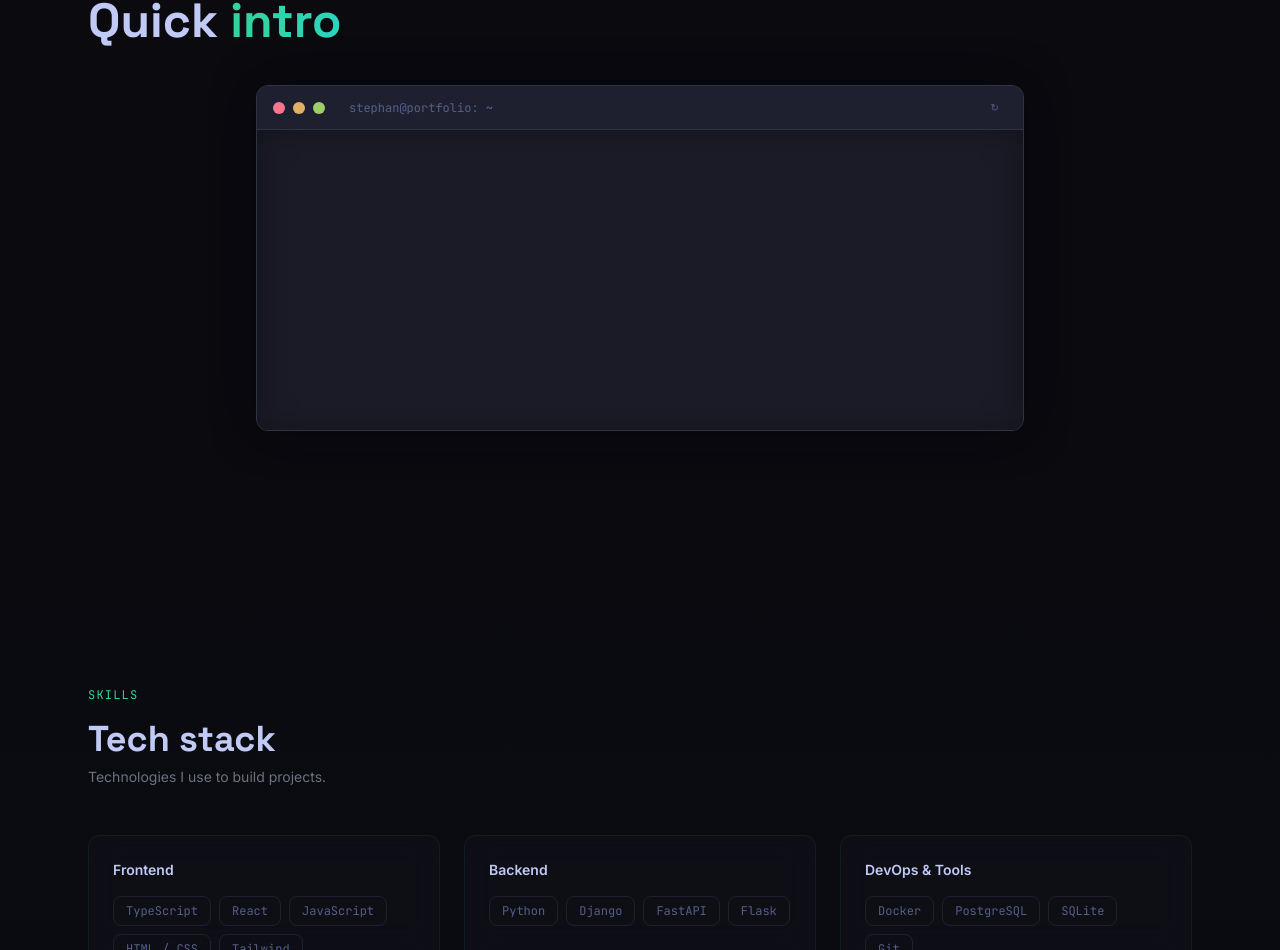
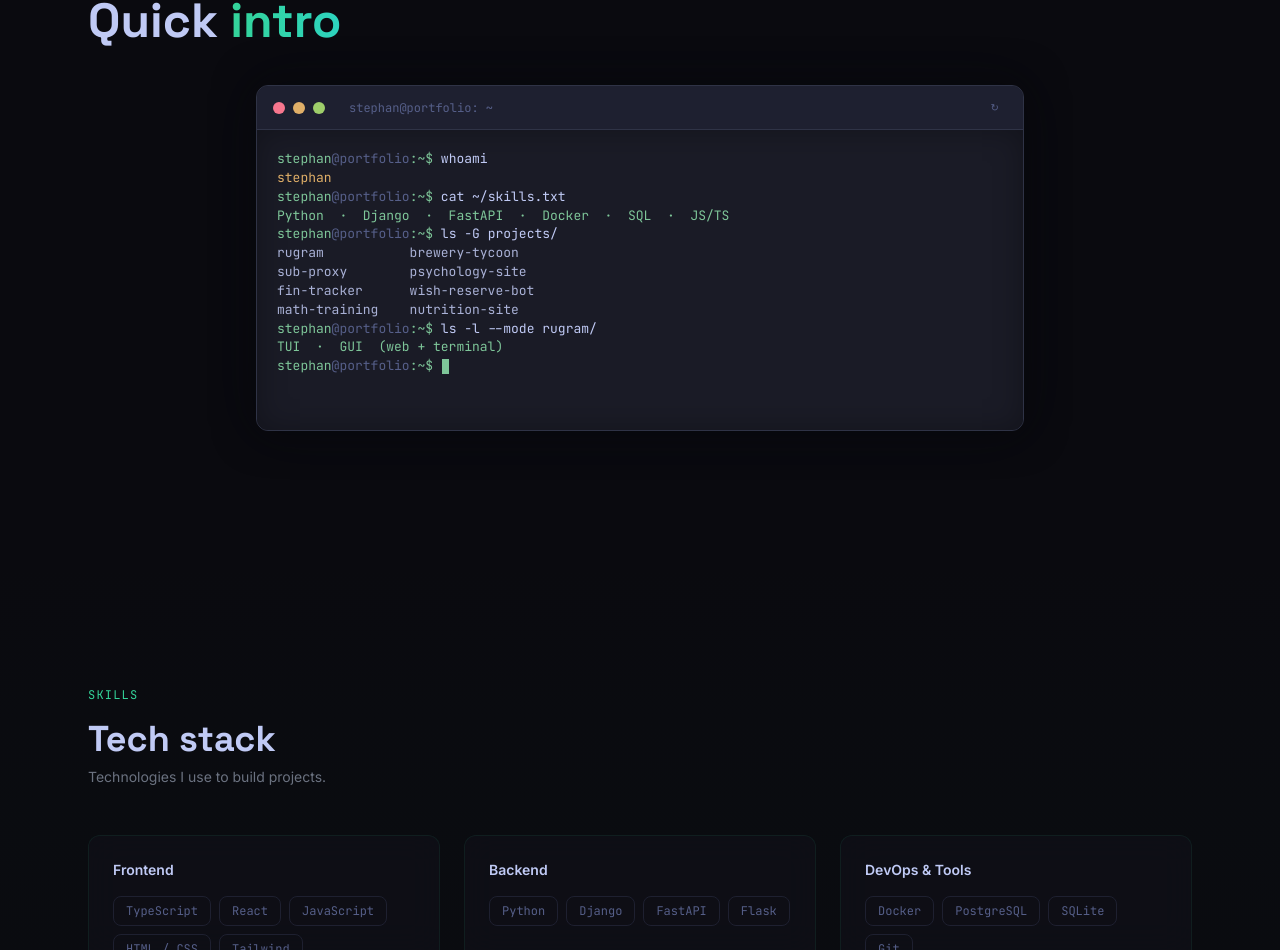
Before and after one commit to stephanvoytov/personal-site, a React (Vite) app: page / in a window 1280 px wide. Shown: the part 1777-2727 px from the top of the page. Built offline with nearby package versions, Linux system fonts and the light colour scheme.

Commit message:
fix: infinite rerender loop from Math.random in timing

```diff
--- a/src/components/Terminal.jsx
+++ b/src/components/Terminal.jsx
@@ -1,4 +1,4 @@
-import { useState, useEffect, useRef } from 'react'
+import { useState, useEffect, useRef, useMemo } from 'react'
 import { motion } from 'framer-motion'
 import { useInView } from 'react-intersection-observer'
 import { useLang } from '../LanguageContext'
@@ -35,9 +35,9 @@
     // Планируем построчный вывод
     const outLines = session.out.split('\n')
     const outSchedule = []
-    for (const line of outLines) {
-      outSchedule.push({ time: t, text: line })
-      t += 100 + Math.random() * 80
+    for (let li = 0; li < outLines.length; li++) {
+      outSchedule.push({ time: t, text: outLines[li] })
+      t += 100 + li * 12 // детерминированная задержка
     }
     const outEnd = t
 
@@ -86,7 +86,7 @@
 export default function Terminal() {
   const { lang, t } = useLang()
   const sessions = lang === 'en' ? t.terminal.sessions : en.terminal.sessions
-  const timing = calcTimings(sessions)
+  const timing = useMemo(() => calcTimings(sessions), [sessions])
   const [elapsed, setElapsed] = useState(0)
   const [ref, inView] = useInView({ triggerOnce: true, threshold: 0.3 })
   const raf = useRef(null)
```
